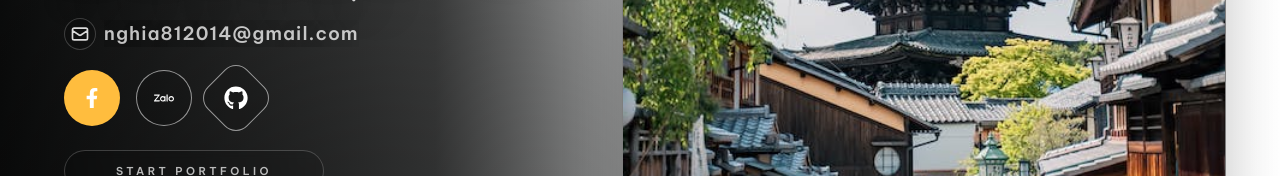
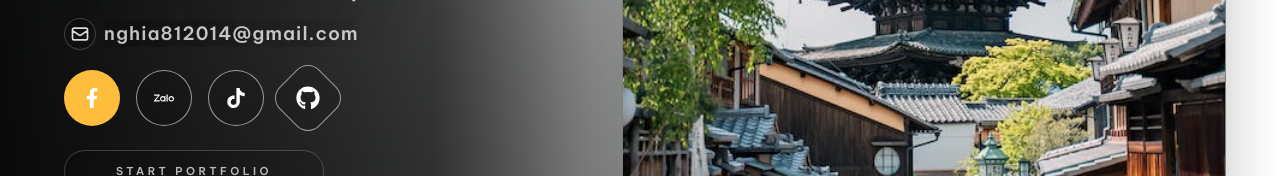
Before and after one commit to dangvanphucnghia/coursejava, a Next.js app: page / in a window 1280 px wide. Shown: the part 472-648 px from the top of the page. Built offline with nearby package versions, Linux system fonts and the light colour scheme.

Commit message:
update icon tiktok by nghia

```diff
--- a/components/hero/SocialLinks.tsx
+++ b/components/hero/SocialLinks.tsx
@@ -1,14 +1,14 @@
 import { FaFacebookF, FaGithub } from "react-icons/fa";
-import { SiZalo } from "react-icons/si";
+import { SiZalo, SiTiktok } from "react-icons/si";
 
 const ICON_SIZE = "h-5 w-5";
 
-const FACEBOOK_URL = "https://www.facebook.com/share/1Hkukq5zck/?mibextid=wwXIfr";
+const FACEBOOK_URL =
+  "https://www.facebook.com/share/1Hkukq5zck/?mibextid=wwXIfr";
 const GITHUB_URL = "https://github.com/dangvanphucnghia";
 const PHONE = "0368285760";
-
-// Link mở chat Zalo theo SĐT (phổ biến nhất)
 const ZALO_URL = `https://zalo.me/${PHONE}`;
+const TIKTOK_URL = "https://www.tiktok.com/@userj86039obka";
 
 export function SocialLinks() {
   return (
@@ -35,6 +35,17 @@ export function SocialLinks() {
         <SiZalo className={ICON_SIZE} />
       </a>
 
+      {/* TikTok */}
+      <a
+        href={TIKTOK_URL}
+        target="_blank"
+        rel="noreferrer"
+        aria-label="TikTok"
+        className="grid h-14 w-14 place-items-center rounded-full border border-white/55 bg-black/10 text-white transition hover:bg-black/20"
+      >
+        <SiTiktok className={ICON_SIZE} />
+      </a>
+
       {/* GitHub */}
       <a
         href={GITHUB_URL}
```
